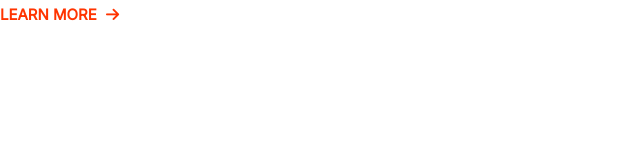
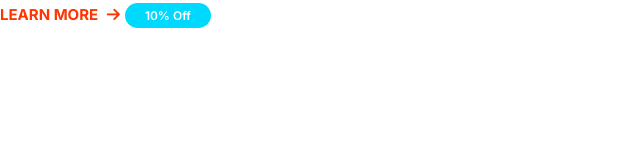
Before and after one commit to Abdulaziz-algharbi/Cloud-platform, a plain HTML site: page index.html in a window 1280 px wide. Shown: the whole page, without its empty margins (0-640 px from the left). Drawn offline with Linux system fonts and the light colour scheme.

Commit message:
Build the badges component.

```diff
--- a/css/styles.css
+++ b/css/styles.css
@@ -83,7 +83,48 @@
 }
 
 @media screen and (min-width: 1024px) {
-    .link-arrow {
-        font-size: 1.5rem;
-    }
+  .link-arrow {
+    font-size: 1.5rem;
+  }
 }
+
+/* Badges */
+
+/* Inter font is a variable font that you can use
+---> different styles and
+---> different sizes with only one file get requested and loaded
+*/
+/* We are using here the second OO CSS principle which is
+---> separate the structure from its skin.
+*/
+.badge {
+  border-radius: 20px;
+  font-size: 2rem;
+  font-weight: 600;
+  padding: 0.5rem 2rem;
+  white-space: nowrap;
+}
+
+.badge--primary {
+  background: var(--color-primary);
+  color: #fff;
+}
+
+.badge--secondary {
+  background: var(--color-secondary);
+  color: #fff;
+}
+
+.badge--small {
+  font-size: 1.6rem;
+}
+
+@media screen and (min-width: 1024px) {
+  .badge {
+    font-size: 1.5rem;
+  }
+
+  .badge--small {
+    font-size: 1.2rem;
+  }
+}
--- a/index.html
+++ b/index.html
@@ -8,7 +8,7 @@
     <link rel="preconnect" href="https://fonts.googleapis.com" />
     <link rel="preconnect" href="https://fonts.gstatic.com" crossorigin />
     <link
-      href="https://fonts.googleapis.com/css2?family=Inter:wght@400,700&display=swap"
+      href="https://fonts.googleapis.com/css2?family=Inter:wght@400;600;700&display=swap"
       rel="stylesheet"
     />
     <script
@@ -21,5 +21,6 @@
     <a href="#" class="link-arrow"
       >Learn More <span class="fa-solid fa-arrow-right"></span
     ></a>
+    <span class="badge badge--secondary badge--small">10% Off</span>
   </body>
 </html>
```
Also changed, not shown: components/badges.html (added, +3 -0 lines).
